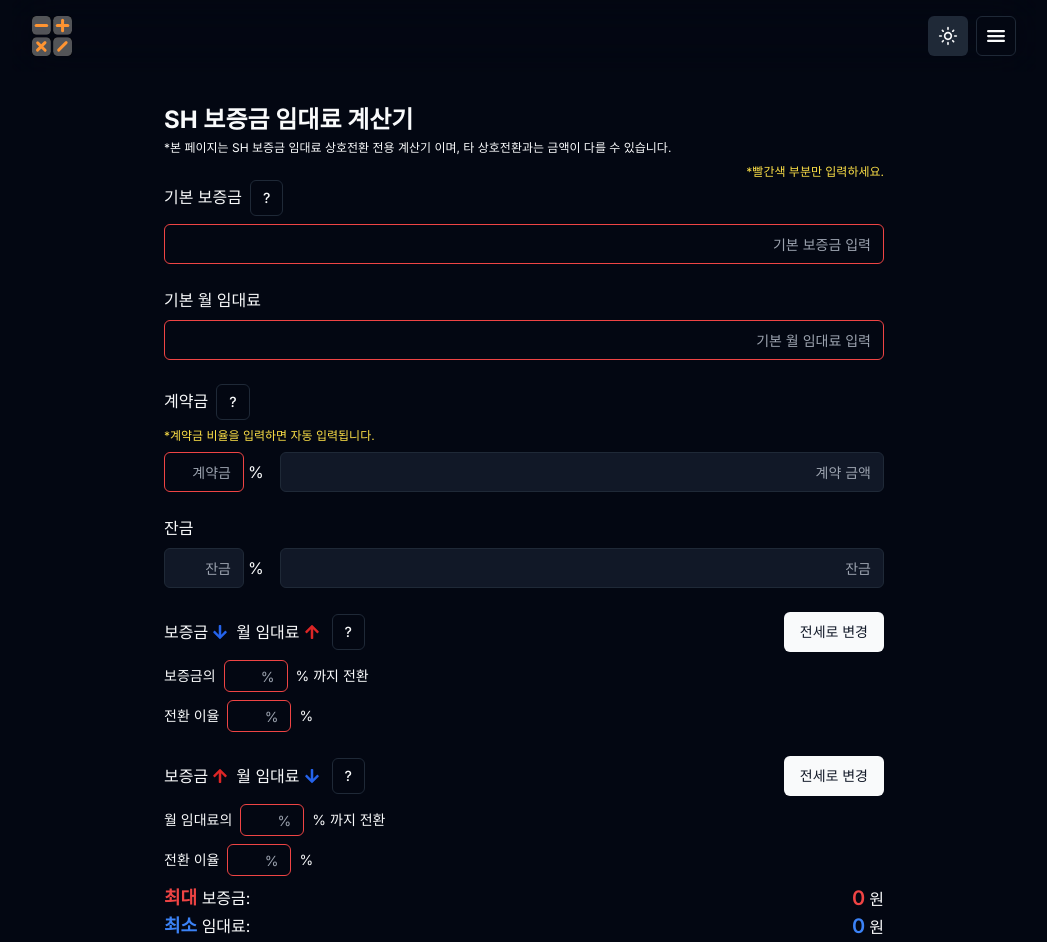
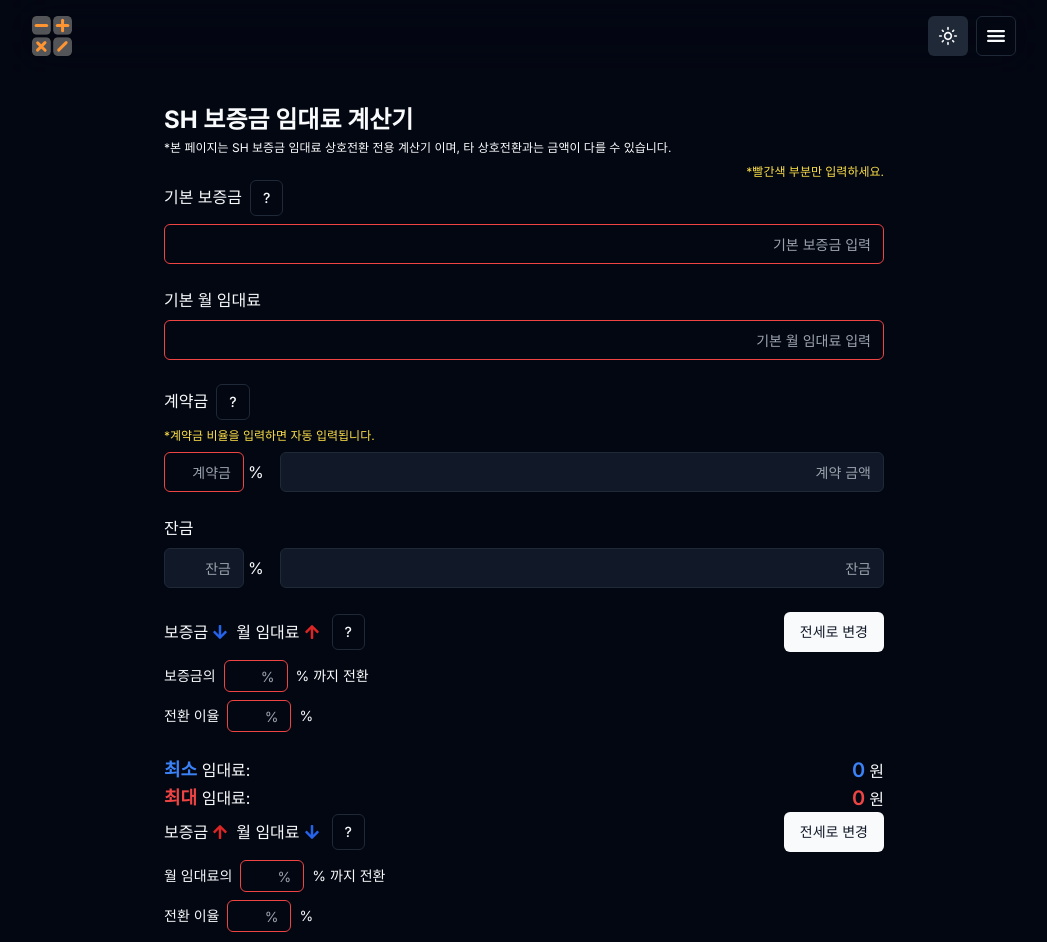
Before and after one commit to WebKBS/deposit-calculator, a Next.js app: page / in a window 1280 px wide. Shown: the top 942 px of the page, without its empty margins (116-1163 px from the left). Built offline with nearby package versions, Linux system fonts and the light colour scheme.

Commit message:
최대 최소 보증금 컴포넌트 변경 추가 완료

```diff
--- a/components/Calculator.tsx
+++ b/components/Calculator.tsx
@@ -16,6 +16,7 @@
 import Result from './Form/Result';
 import { TipAlertDialog } from './Modal/TipAlertDialog';
 import DepositChangeButton from './sh/components/Button/DepositChangeButton';
+import CalcResultCard from './sh/components/Card/CalcResultCard';
 import Balance from './sh/components/View/Balance';
 import DefaultDeposit from './sh/components/View/DefaultDeposit';
 import DefaultRent from './sh/components/View/DefaultRent';
@@ -543,6 +544,7 @@
       <DownPayment />
       <Balance />
       <DepositRentChange />
+      <CalcResultCard />
 
       <div className="mb-6">
         <div className="flex items-center justify-between gap-2 mb-2">
--- /dev/null
+++ b/components/sh/components/Card/CalcResultCard.tsx
@@ -0,0 +1,13 @@
+import DepositResult from '../Result/Deposit/DepositResult';
+import RentResult from '../Result/Rent/RentResult';
+
+const CalcResultCard = () => {
+  return (
+    <>
+      <DepositResult />
+      <RentResult />
+    </>
+  );
+};
+
+export default CalcResultCard;
--- a/components/sh/components/Card/ChangeStateCard.tsx
+++ b/components/sh/components/Card/ChangeStateCard.tsx
@@ -6,7 +6,7 @@
 
 const ChangeStateCard = () => {
   return (
-    <>
+    <div className="mb-6">
       <div className="flex items-center justify-between gap-2 mb-2">
         <div className="flex items-center gap-3">
           <div className="flex flex-wrap items-center gap-2 justify-center">
@@ -20,7 +20,7 @@
         <DepositChangeButton />
       </div>
       <ConversionCard />
-    </>
+    </div>
   );
 };
 
--- a/components/sh/components/Input/ConversionRateInput.tsx
+++ b/components/sh/components/Input/ConversionRateInput.tsx
@@ -1,6 +1,6 @@
 import { Input } from '@/components/ui/input';
 import { ChangeEvent } from 'react';
-import useConversionRateStore from '../../store/ConversionRateStore';
+import useConversionRateStore from '../../store/conversionRateStore';
 
 const ConversionRateInput = () => {
   const conversionRate = useConversionRateStore(
--- /dev/null
+++ b/components/sh/components/Result/Deposit/DepositResult.tsx
@@ -0,0 +1,18 @@
+import DepositResultState from './DepositResultState';
+import DepositResultValue from './DepositResultValue';
+
+const DepositResult = () => {
+  return (
+    <div className="flex justify-between gap-2">
+      <p className="min-w-24">
+        <DepositResultState />
+        임대료:
+      </p>
+      <p>
+        <DepositResultValue />원
+      </p>
+    </div>
+  );
+};
+
+export default DepositResult;
--- /dev/null
+++ b/components/sh/components/Result/Deposit/DepositResultState.tsx
@@ -0,0 +1,14 @@
+import { useDepositChangeStore } from '../../../store/depositChangeStore';
+
+const DepsoitResultState = () => {
+  const isDepositChange = useDepositChangeStore(
+    (state) => state.isDepositChange
+  );
+
+  const textColor = !isDepositChange ? 'text-blue-500' : 'text-red-500';
+  const text = !isDepositChange ? '최소' : '최대';
+
+  return <span className={`text-lg font-semibold ${textColor}`}>{text} </span>;
+};
+
+export default DepsoitResultState;
--- /dev/null
+++ b/components/sh/components/Result/Deposit/DepositResultValue.tsx
@@ -0,0 +1,18 @@
+import { useDepositChangeStore } from '../../../store/depositChangeStore';
+
+const DepositResultValue = () => {
+  const isDepositChange = useDepositChangeStore(
+    (state) => state.isDepositChange
+  );
+  const textColor = !isDepositChange ? 'text-blue-500' : 'text-red-500';
+
+  const value = '';
+
+  return (
+    <span className={`mr-1 text-xl font-semibold break-all ${textColor}`}>
+      {value || 0}
+    </span>
+  );
+};
+
+export default DepositResultValue;
--- /dev/null
+++ b/components/sh/components/Result/Rent/RentResult.tsx
@@ -0,0 +1,18 @@
+import RentResultState from './RentResultState';
+import RentResultValue from './RentResultValue';
+
+const RentResult = () => {
+  return (
+    <div className="flex justify-between gap-2">
+      <p className="min-w-24">
+        <RentResultState />
+        임대료:
+      </p>
+      <p>
+        <RentResultValue />원
+      </p>
+    </div>
+  );
+};
+
+export default RentResult;
--- /dev/null
+++ b/components/sh/components/Result/Rent/RentResultState.tsx
@@ -0,0 +1,14 @@
+import { useDepositChangeStore } from '../../../store/depositChangeStore';
+
+const RentResultState = () => {
+  const isDepositChange = useDepositChangeStore(
+    (state) => state.isDepositChange
+  );
+
+  const textColor = isDepositChange ? 'text-blue-500' : 'text-red-500';
+  const text = isDepositChange ? '최소' : '최대';
+
+  return <span className={`text-lg font-semibold ${textColor}`}>{text} </span>;
+};
+
+export default RentResultState;
--- /dev/null
+++ b/components/sh/components/Result/Rent/RentResultValue.tsx
@@ -0,0 +1,18 @@
+import { useDepositChangeStore } from '../../../store/depositChangeStore';
+
+const RentResultValue = () => {
+  const isDepositChange = useDepositChangeStore(
+    (state) => state.isDepositChange
+  );
+  const textColor = isDepositChange ? 'text-blue-500' : 'text-red-500';
+
+  const value = '';
+
+  return (
+    <span className={`mr-1 text-xl font-semibold break-all ${textColor}`}>
+      {value || 0}
+    </span>
+  );
+};
+
+export default RentResultValue;
```
Also changed, not shown: components/sh/store/calcDepositStore.ts (added), components/sh/store/calcRentStore.ts (added), 1 other file (tests, documents, lock files or other folders).
